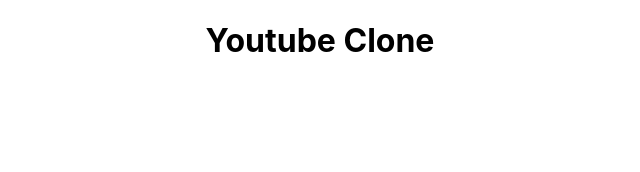
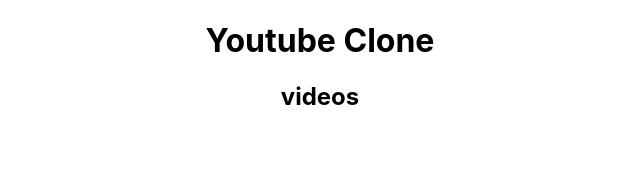
Before and after one commit to keriarmstrong/youtube-project, a React (Create React App) app: page / in a window 1280 px wide. Shown: the top 172 px of the page, without its empty margins (320-960 px from the left). Built offline with nearby package versions, Linux system fonts and the light colour scheme.

Commit message:
added env

```diff
--- a/src/App.js
+++ b/src/App.js
@@ -13,7 +13,7 @@
 
 
     <h1>Youtube Clone</h1>
-
+    <h2>videos</h2>
     </div>
   );
 }
```
